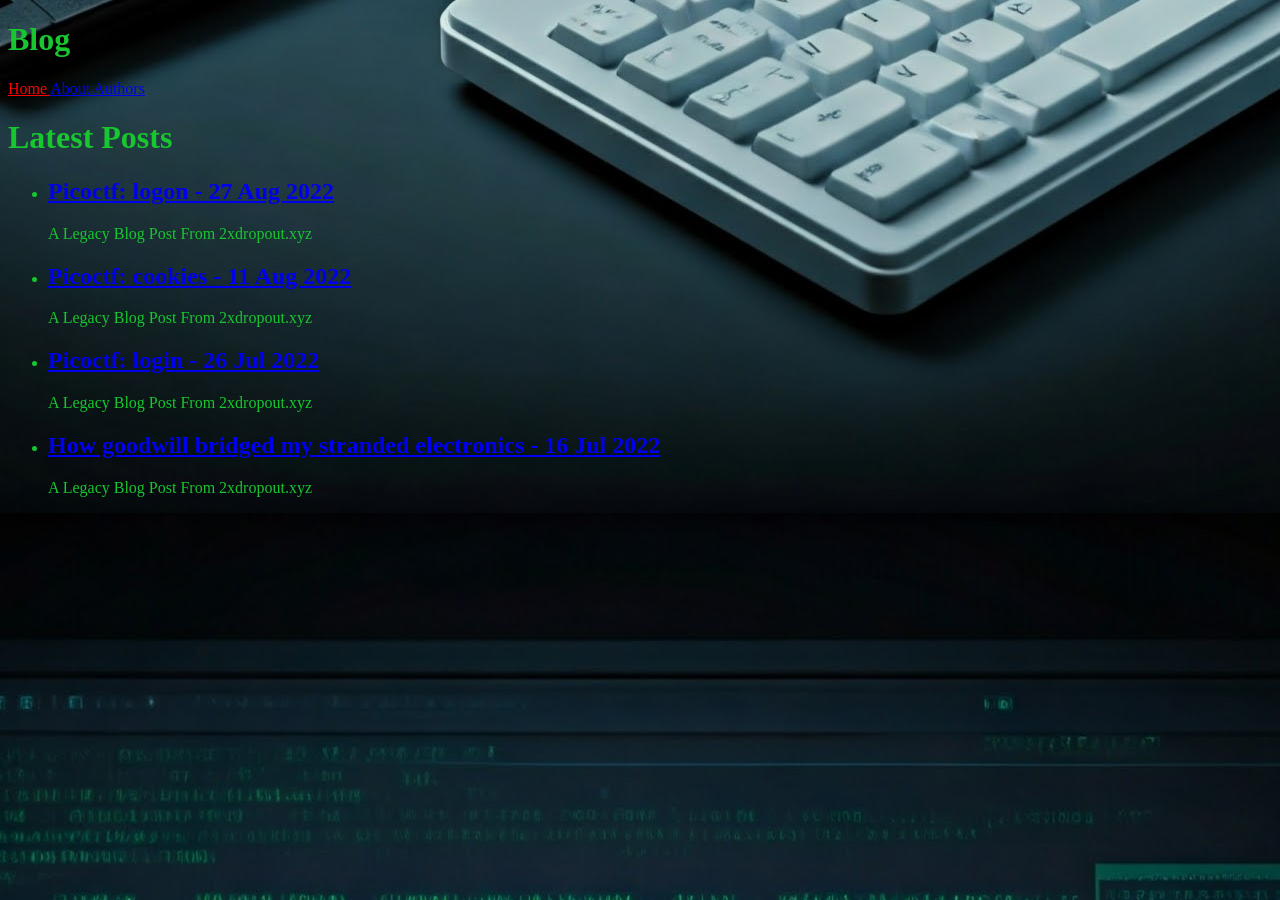
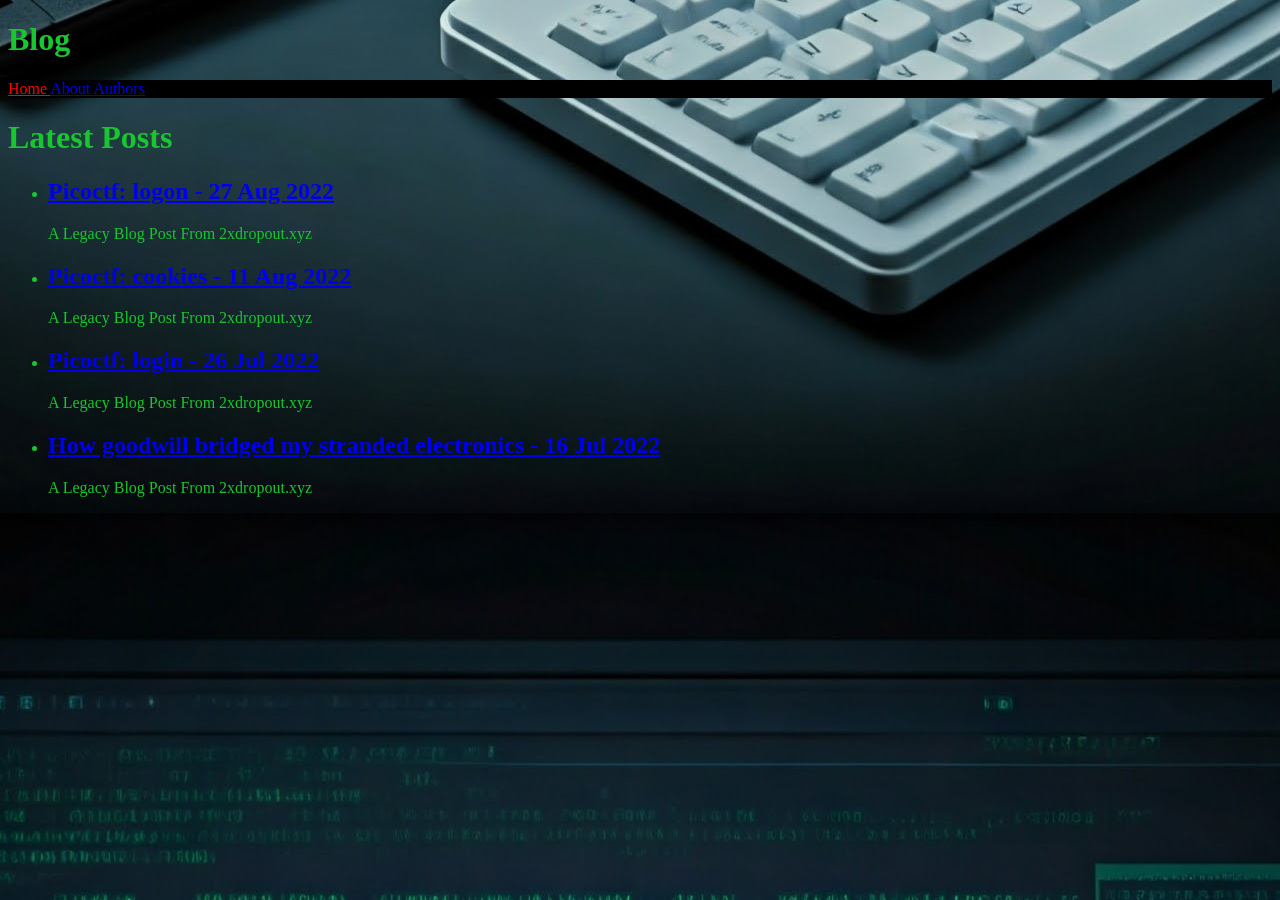
Before and after one commit to Philip-Otter/pbandt.github.io, a Jekyll site: the page built from index.html, in a window 1280 px wide. Built offline with Jekyll 4.4.1, drawn with Linux system fonts in a browser that asks for light colours.

Commit message:
Update main.css

```diff
--- a/assets/css/main.css
+++ b/assets/css/main.css
@@ -11,3 +11,9 @@ img {
   margin-left: auto;
   margin-right: auto;
 }
+
+/* Navigation Bar*/
+.navBar {
+  background-color: black;
+  overflow: hidden;
+}
```
